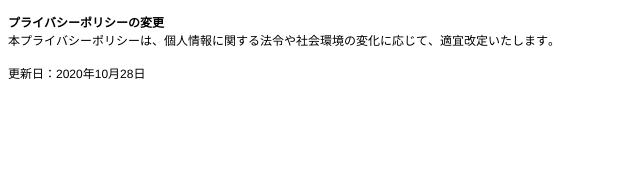
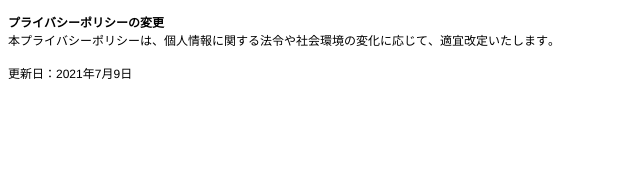
Before and after one commit to pikumin6/HwangmoonCalendar, a plain HTML site: page index.html in a window 1280 px wide. Shown: the part 379-566 px from the top of the page, 0-640 px from the left. Drawn offline with Linux system fonts and the light colour scheme.

Commit message:
Update index.html

```diff
--- a/index.html
+++ b/index.html
@@ -49,7 +49,7 @@
 <p class="p2"><span class="s1">本プライバシーポリシーは、個人情報に関する法令や社会環境の変化に応じて、適宜改定いたします。</span></p>
 <p class="p2"><span class="s1"><br>
 </span></p>
-<p class="p3"><span class="s5">更新日：</span><span class="s1">2020</span><span class="s5">年</span><span class="s1">10</span><span class="s5">月</span><span class="s1">28</span><span class="s5">日</span><span class="s6"><br>
+<p class="p3"><span class="s5">更新日：</span><span class="s1">2021</span><span class="s5">年</span><span class="s1">7</span><span class="s5">月</span><span class="s1">9</span><span class="s5">日</span><span class="s6"><br>
 </span></p>
 <p class="p4"><span class="s1"><br>
 </span></p>
```
